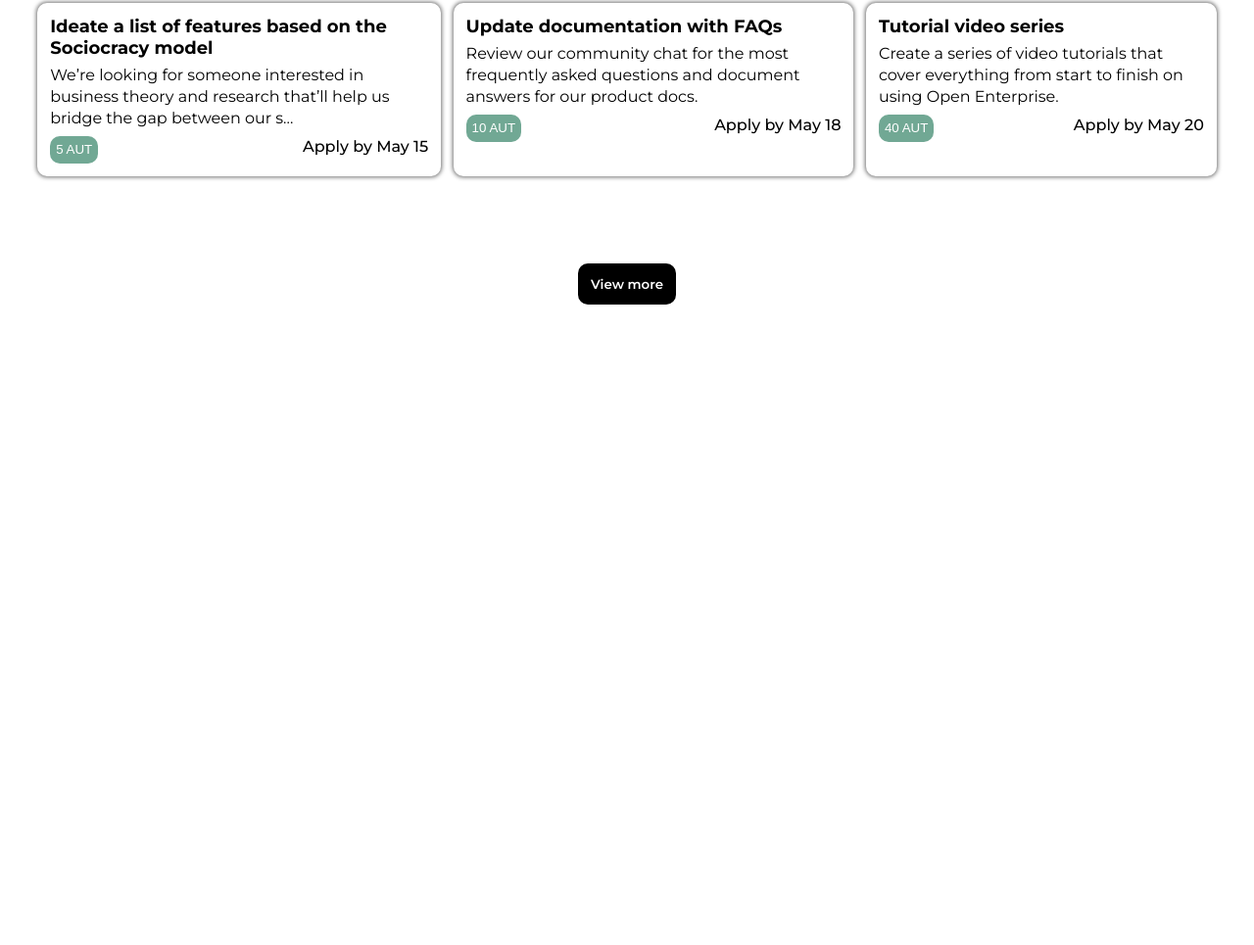
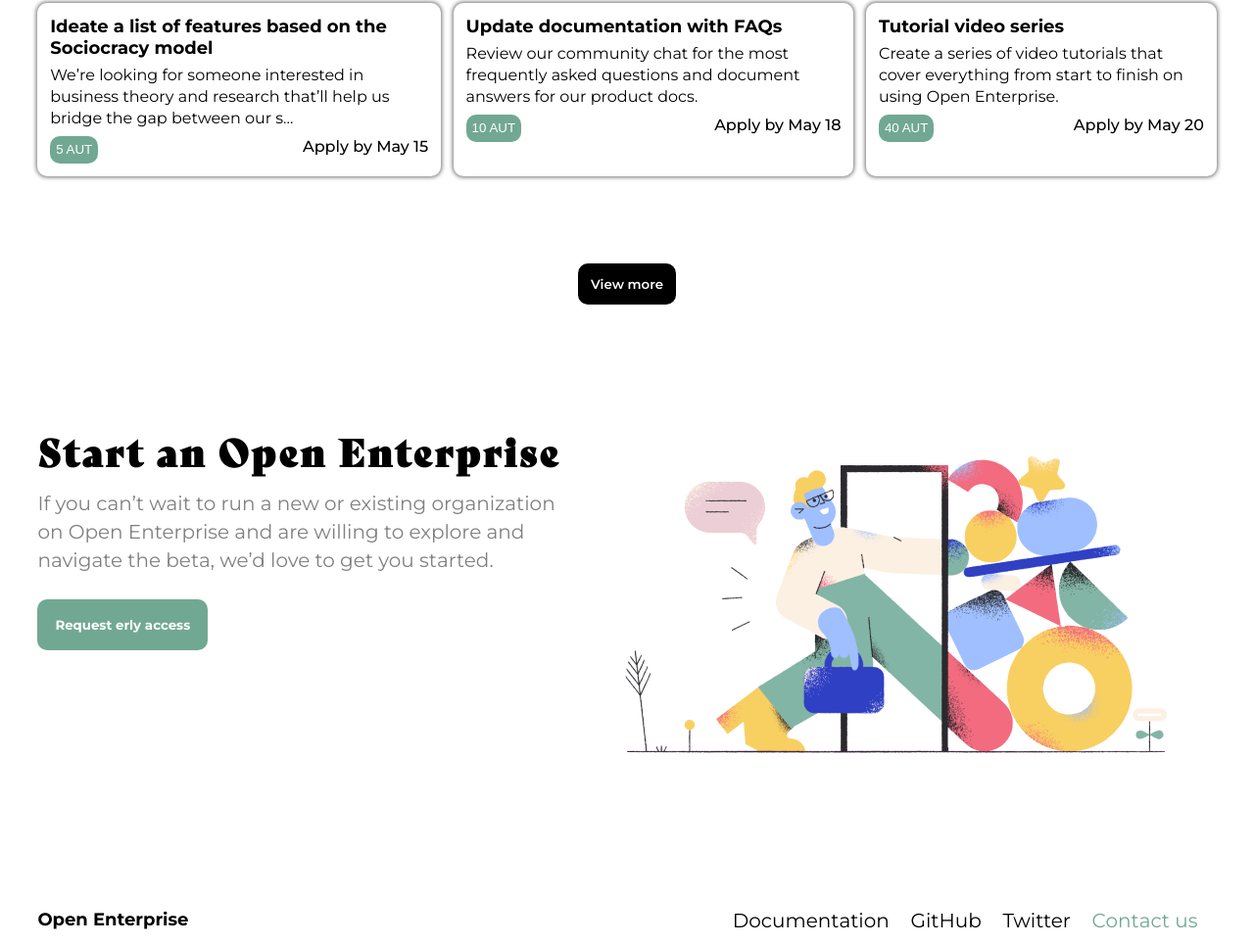
Before and after one commit to AdrSpeer/Project_Open-Enterprice, a plain HTML site: page index.html in a window 1280 px wide. Shown: the part 3224-4189 px from the top of the page at 98% size. Before the commit the page ends 3535 px from the top, so only its background shows below. Drawn offline with Linux system fonts and the light colour scheme.

Commit message:
added section start and footer

```diff
--- a/index.html
+++ b/index.html
@@ -257,8 +257,28 @@
         </div>
         <button class="btn-black">View more</button>
       </section>
+      <section class="start">
+        <div>
+          <h2>Start an Open Enterprise</h2>
+          <p>
+            If you can’t wait to run a new or existing organization on Open
+            Enterprise and are willing to explore and navigate the beta, we’d
+            love to get you started.
+          </p>
+          <button>Request erly access</button>
+        </div>
+        <img src="./assets/img/pablo-sign-in 1 1.png" alt="Animation" />
+      </section>
     </main>
-    <footer></footer>
+    <footer>
+      <h6>Open Enterprise</h6>
+      <div>
+        <a href="#">Documentation</a>
+        <a href="#">GitHub</a>
+        <a href="#">Twitter</a>
+        <a href="#">Contact us</a>
+      </div>
+    </footer>
     <script src="./assets/js/main.js"></script>
   </body>
 </html>
--- a/style.css
+++ b/style.css
@@ -454,6 +454,7 @@ h1 {
   align-items: center;
   margin-left: 3vw;
   margin-right: 3vw;
+  margin-bottom: 10vw;
 }
 .enterprise-box {
   text-align: center;
@@ -511,3 +512,56 @@ h1 {
   border-radius: 1rem;
   border: none;
 }
+
+/* start */
+
+.start {
+  margin-left: 3vw;
+  margin-right: 3vw;
+  display: flex;
+  margin-bottom: 10vw;
+}
+
+.start div p {
+  color: gray;
+  font-family: mont;
+  line-height: 2.9rem;
+  margin-bottom: 2vw;
+  margin-top: 1vw;
+}
+
+.start div button {
+  background-color: #71a894;
+  color: white;
+  border: none;
+  padding: 1.8rem;
+  border-radius: 1rem;
+  font-weight: bold;
+  font-family: mont;
+}
+
+/* ! Footer */
+
+/* Nav */
+
+footer {
+  display: flex;
+  justify-content: space-between;
+  margin: 1vw;
+  margin-bottom: 1vw;
+  margin-right: 3vw;
+  margin-left: 3vw;
+}
+
+footer div a {
+  color: black;
+  padding-right: 1.5vw;
+  font-family: mont;
+}
+footer div a:last-of-type {
+  color: #71a894;
+}
+
+footer h6 {
+  font-family: mont;
+}
```
Also changed, not shown: assets/img/pablo-sign-in 1 1.png (added).
